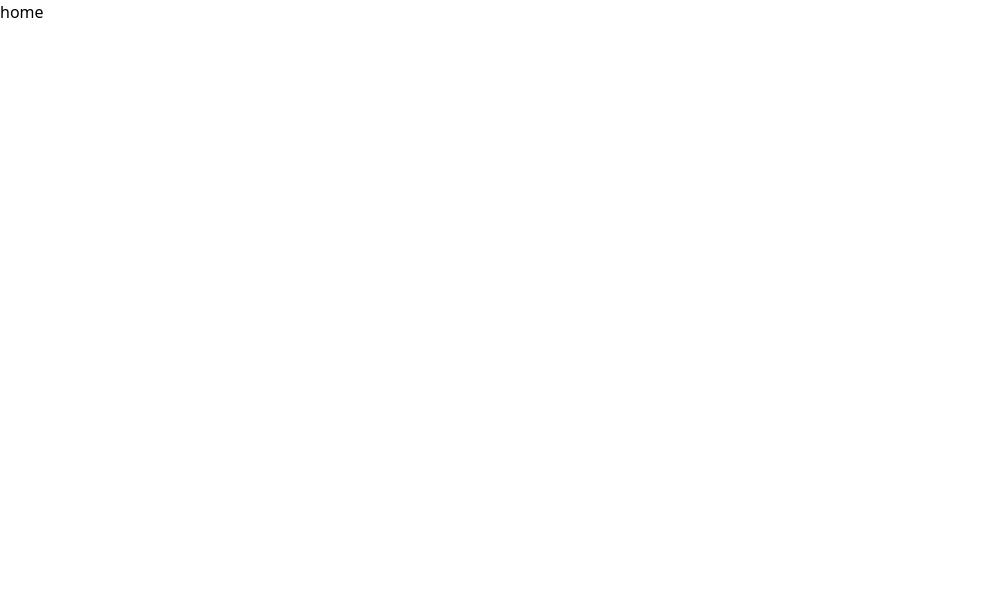
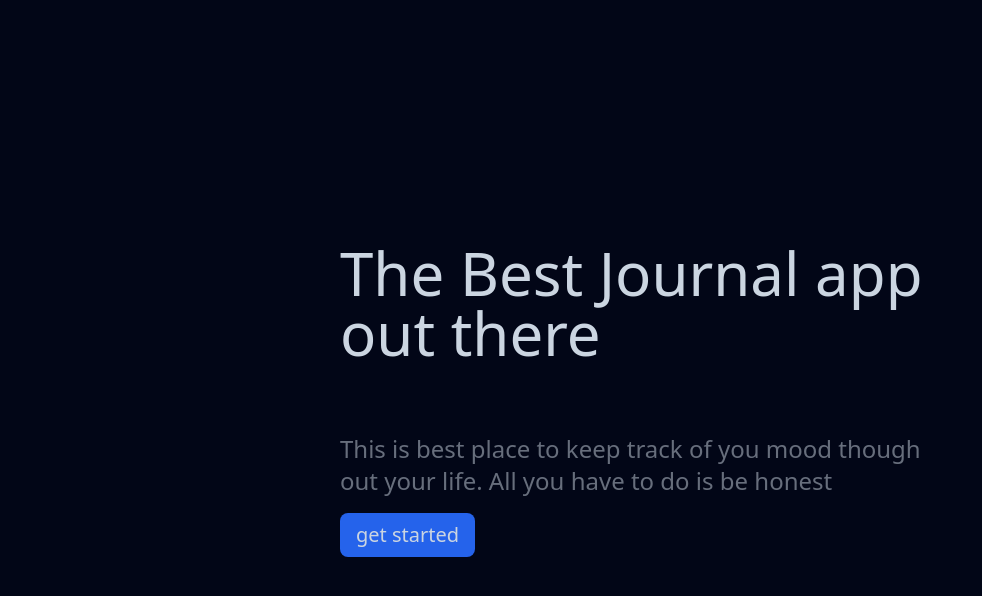
Before and after one commit to oluoko/mood-journal, a Next.js app: page / in a window 1280 px wide. Shown: the top 596 px of the page, without its empty margins (0-982 px from the left). Built offline with nearby package versions, Linux system fonts and the light colour scheme.

Commit message:
Mood Journal: Updated app/page.tsx file

```diff
--- a/app/page.tsx
+++ b/app/page.tsx
@@ -1,6 +1,24 @@
+import Link from 'next/link'
 
 export default function Home() {
   return (
-    <div> home</div>
-  );
+    <div className="w-screen h-screen bg-slate-950 flex justify-center items-center text-slate-300">
+      <div className="w-full max-w-[320px] md:max-w-[600px] mx-auto">
+        <h1 className="text-4xl md:text-6xl mb-[30px] md:mb-[70px]">
+          The Best Journal app out there
+        </h1>
+        <p className="text-xl md:text-2xl text-slate-300/50 mb-4">
+          This is best place to keep track of you mood though out your life. All
+          you have to do is be honest
+        </p>
+        <div>
+          <Link href="/journal">
+            <button className="bg-blue-600 px-4 py-2 rounded-lg text-lg md:text-xl">
+              get started
+            </button>
+          </Link>
+        </div>
+      </div>
+    </div>
+  )
 }
```
